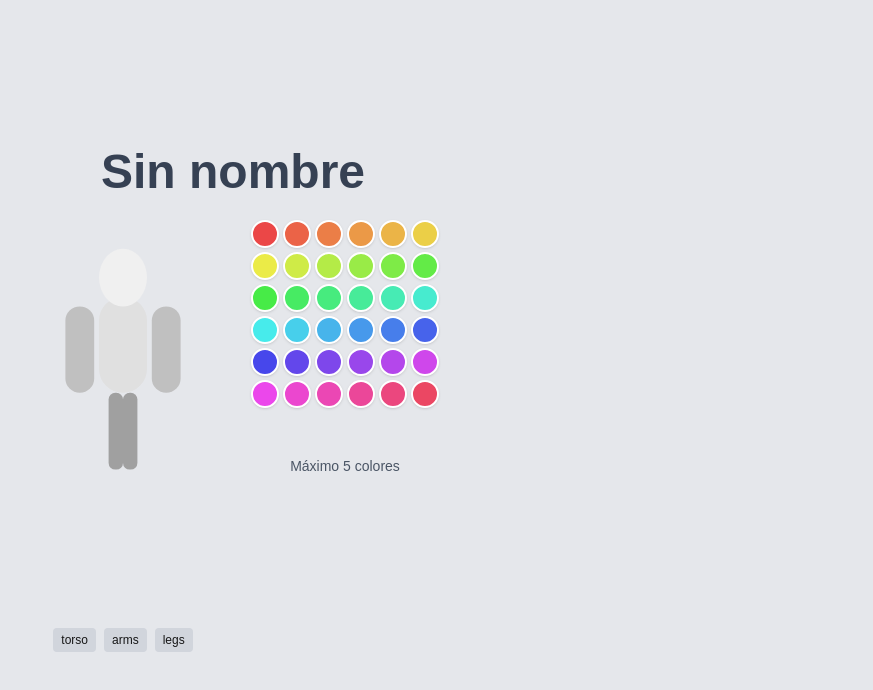
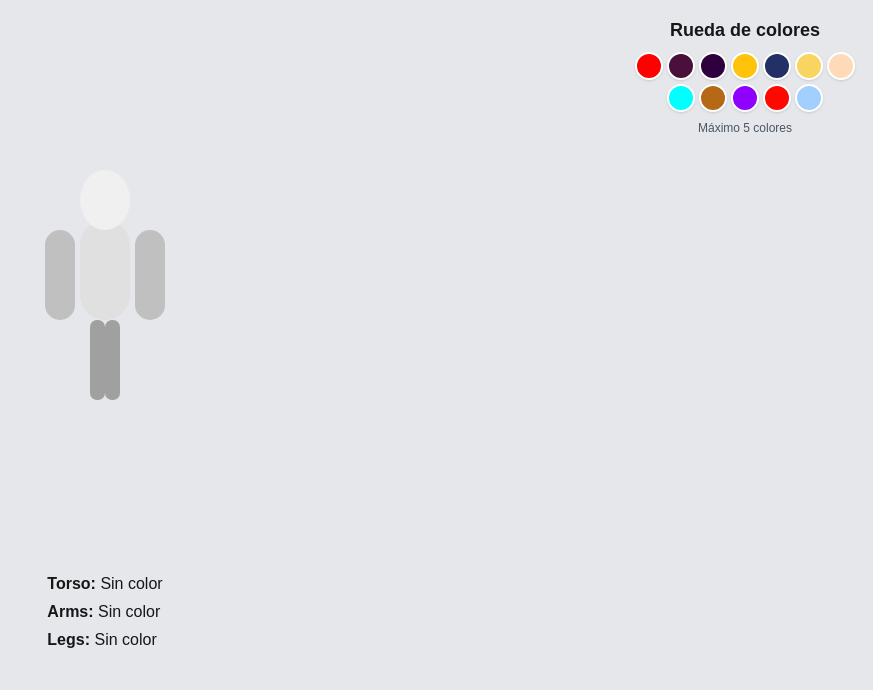
Before and after one commit to fer-bondioni/picky, a Next.js app: page /body in a window 1280 px wide. Shown: the top 690 px of the page, without its empty margins (407-1280 px from the left). Built offline with nearby package versions, Linux system fonts and the light colour scheme.

Commit message:
colors can be removed

```diff
--- a/picky/src/specialNames.ts
+++ b/picky/src/specialNames.ts
@@ -4,3 +4,20 @@ export const specialNames: Record<string, string[]> = {
   Mariel: ["Coral Almond", "Aqua Blue", "Apple Cinnamon"],
   Florencia: ["Bright Violet", "Candy Apple Red", "Blue Antarctic"],
 };
+
+// Full color list from photokit.com (sample, expand as needed)
+export const colorList: { name: string; hex: string }[] = [
+  { name: "Bright Red", hex: "#FF0000" },
+  { name: "Blackberry Harvest", hex: "#4B0F3B" },
+  { name: "Blackthorn Berry", hex: "#2E003E" },
+  { name: "Honey Mustard", hex: "#FFC30B" },
+  { name: "Adamantine Blue", hex: "#233067" },
+  { name: "Bamboo Yellow", hex: "#F7D560" },
+  { name: "Coral Almond", hex: "#FFDAB9" },
+  { name: "Aqua Blue", hex: "#00FFFF" },
+  { name: "Apple Cinnamon", hex: "#B56917" },
+  { name: "Bright Violet", hex: "#8F00FF" },
+  { name: "Candy Apple Red", hex: "#FF0800" },
+  { name: "Blue Antarctic", hex: "#A2CFFE" },
+  // ... (add all other named colors from photokit.com)
+];
--- a/src/app/body/page.tsx
+++ b/src/app/body/page.tsx
@@ -1,23 +1,20 @@
 "use client";
 import { useEffect, useState } from "react";
-import Image from "next/image";
+import { colorList } from "../../../picky/src/specialNames";
 
 const BODY_REGIONS = ["torso", "arms", "legs"];
 
-function hslColor(hue: number) {
-  return `hsl(${hue}, 80%, 60%)`;
-}
+type ColorItem = { name: string; hex: string };
 
 export default function BodyPage() {
   const [name, setName] = useState("");
   const [pickedColors, setPickedColors] = useState<string[]>([]);
+  const [regionColors, setRegionColors] = useState<{ [region: string]: string | null }>({ torso: null, arms: null, legs: null });
+  const [dragColor, setDragColor] = useState<string | null>(null);
 
   useEffect(() => {
     setName(localStorage.getItem("picky_name") || "");
   }, []);
-
-  // Generate 36 swatches (every 10 degrees for performance)
-  const colorSwatches = Array.from({ length: 36 }, (_, i) => hslColor(i * 10));
 
   function pickColor(color: string) {
     if (pickedColors.length < 5 && !pickedColors.includes(color)) {
@@ -25,51 +22,134 @@ export default function BodyPage() {
     }
   }
 
+  function removePickedColor(color: string) {
+    setPickedColors(pickedColors.filter((c) => c !== color));
+    // Optionally, also remove from regionColors if assigned
+    setRegionColors((prev) => {
+      const updated = { ...prev };
+      Object.keys(updated).forEach((region) => {
+        if (updated[region] === color) updated[region] = null;
+      });
+      return updated;
+    });
+  }
+
+  function handleDragStart(color: string) {
+    setDragColor(color);
+  }
+
+  function handleDrop(region: string) {
+    if (dragColor) {
+      setRegionColors({ ...regionColors, [region]: dragColor });
+      setDragColor(null);
+    }
+  }
+
+  function handleDragOver(e: React.DragEvent) {
+    e.preventDefault();
+  }
+
   return (
-    <div className="min-h-screen flex flex-col items-center justify-center bg-gray-200">
-      <h2 className="text-3xl sm:text-5xl font-bold mb-6 text-center text-gray-700">
-        {name ? name : "Sin nombre"}
-      </h2>
-      <div className="flex flex-row gap-8 items-start w-full justify-center">
-        {/* Center SVG body */}
-        <div className="flex flex-col items-center">
-          <img src="/body.svg" alt="Cuerpo" className="w-48 h-auto mb-4" />
-          <div className="flex gap-2 mt-2">
-            {BODY_REGIONS.map((region) => (
-              <span key={region} className="text-xs bg-gray-300 rounded px-2 py-1">
-                {region}
-              </span>
-            ))}
-          </div>
-        </div>
-        {/* Color wheel */}
-        <div className="flex flex-col items-center gap-4">
-          <div className="grid grid-cols-6 gap-1">
-            {colorSwatches.map((color) => (
-              <button
-                key={color}
-                className="w-7 h-7 rounded-full border-2 border-white shadow"
-                style={{ background: color }}
-                onClick={() => pickColor(color)}
-                aria-label={`Elegir color ${color}`}
-                disabled={pickedColors.includes(color) || pickedColors.length >= 5}
-              />
-            ))}
-          </div>
-          <div className="flex flex-wrap gap-2 mt-2">
-            {pickedColors.map((color) => (
+    <div className="min-h-screen flex bg-gray-200">
+      <div className="flex flex-col items-center justify-center flex-1">
+        <h1 className="text-3xl font-bold mb-2">{name}</h1>
+        {/* Inline SVG for body */}
+        <svg width="200" height="400" viewBox="0 0 200 400" className="mb-4">
+          <g
+            id="torso"
+            onDrop={() => handleDrop("torso")}
+            onDragOver={handleDragOver}
+            style={{ cursor: "pointer" }}
+          >
+            <rect x="75" y="80" width="50" height="100" rx="25" fill={regionColors.torso || "#E0E0E0"} />
+          </g>
+          <g
+            id="arms"
+            onDrop={() => handleDrop("arms")}
+            onDragOver={handleDragOver}
+            style={{ cursor: "pointer" }}
+          >
+            <rect x="40" y="90" width="30" height="90" rx="15" fill={regionColors.arms || "#C0C0C0"} />
+            <rect x="130" y="90" width="30" height="90" rx="15" fill={regionColors.arms || "#C0C0C0"} />
+          </g>
+          <g
+            id="legs"
+            onDrop={() => handleDrop("legs")}
+            onDragOver={handleDragOver}
+            style={{ cursor: "pointer" }}
+          >
+            <rect x="85" y="180" width="15" height="80" rx="7" fill={regionColors.legs || "#A0A0A0"} />
+            <rect x="100" y="180" width="15" height="80" rx="7" fill={regionColors.legs || "#A0A0A0"} />
+          </g>
+          <ellipse cx="100" cy="60" rx="25" ry="30" fill="#F0F0F0" />
+        </svg>
+        {/* Picked colors with remove button */}
+        <div className="flex gap-2 mb-4">
+          {pickedColors.map((color) => {
+            const colorObj = colorList.find((c) => c.name === color);
+            return (
               <div
                 key={color}
-                className="w-10 h-6 rounded shadow border border-gray-400"
-                style={{ background: color }}
-                title={color}
-              />
-            ))}
-          </div>
-          <span className="text-sm text-gray-600 mt-2">
-            Máximo 5 colores
-          </span>
+                className="relative group flex flex-col items-center"
+                draggable
+                onDragStart={() => handleDragStart(color)}
+                title={colorObj?.name || color}
+              >
+                <div
+                  className="w-10 h-10 rounded shadow border-2 border-white cursor-grab"
+                  style={{ background: colorObj?.hex || color }}
+                ></div>
+                {/* Remove button */}
+                <button
+                  className="absolute -top-2 -right-2 bg-red-500 text-white rounded-full w-5 h-5 flex items-center justify-center text-xs opacity-80 hover:opacity-100"
+                  onClick={() => removePickedColor(color)}
+                  aria-label="Eliminar color"
+                  type="button"
+                >
+                  ×
+                </button>
+                {/* Tooltip */}
+                <span className="absolute bottom-[-1.5rem] left-1/2 -translate-x-1/2 bg-black text-white text-xs rounded px-2 py-1 opacity-0 group-hover:opacity-100 pointer-events-none whitespace-nowrap z-10">
+                  {colorObj?.name || color}
+                </span>
+              </div>
+            );
+          })}
         </div>
+        {/* Show region color names */}
+        <div className="flex flex-col gap-1 mb-4">
+          {BODY_REGIONS.map((region) => {
+            const colorName = colorList.find((c) => c.hex === regionColors[region])?.name;
+            return (
+              <div key={region}>
+                <span className="font-semibold capitalize">{region}:</span> {colorName || "Sin color"}
+              </div>
+            );
+          })}
+        </div>
+      </div>
+      {/* Color wheel */}
+      <div className="w-64 p-4 flex flex-col items-center overflow-y-auto max-h-screen">
+        <h2 className="text-lg font-semibold mb-2">Rueda de colores</h2>
+        <div className="flex flex-wrap gap-1 justify-center">
+          {colorList.map((color) => (
+            <button
+              key={color.name}
+              className="w-7 h-7 rounded-full border-2 border-white shadow cursor-pointer relative group"
+              style={{ background: color.hex }}
+              onClick={() => pickColor(color.name)}
+              title={color.name}
+              type="button"
+              disabled={pickedColors.includes(color.name)}
+            >
+              {/* Tooltip */}
+              <span className="absolute bottom-[-1.5rem] left-1/2 -translate-x-1/2 bg-black text-white text-xs rounded px-2 py-1 opacity-0 group-hover:opacity-100 pointer-events-none whitespace-nowrap z-10">
+                {color.name}
+              </span>
+            </button>
+          ))}
+        </div>
+        <p className="mt-2 text-xs text-gray-600">Máximo 5 colores</p>
       </div>
     </div>
   );
```
